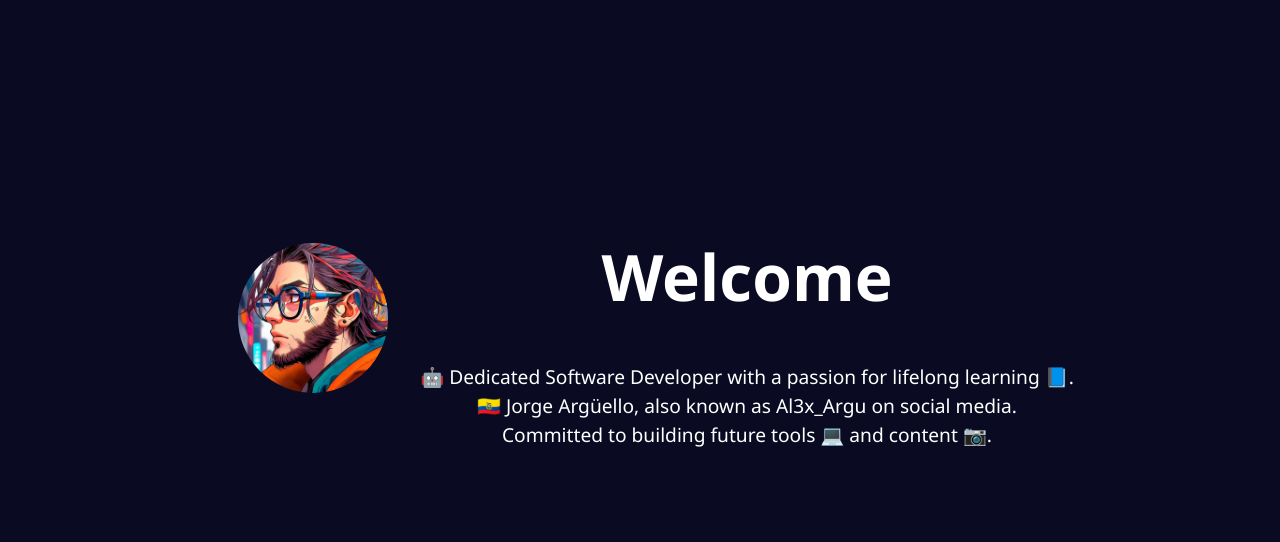
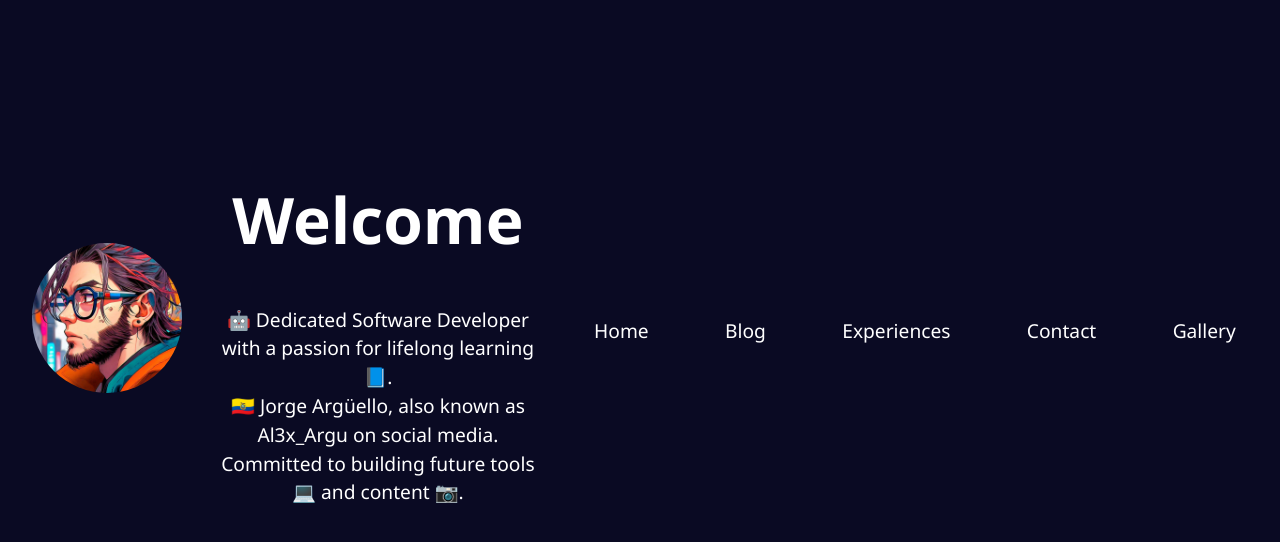
Before and after one commit to JorgeArguello1999/JorgeArguello1999, a Flask app: page / in a window 1280 px wide. Shown: the top 542 px of the page. Run offline with Flask 3, Linux system fonts and the light colour scheme.

Commit message:
work: Styles and layout configs

```diff
--- a/app/static/style.css
+++ b/app/static/style.css
@@ -43,3 +43,30 @@ p {
     font-weight: 300;
     color: #ffd700;
 }
+
+.navbar {
+    display: flex;
+    justify-content: center;
+    background-color: #0a0a23;
+    padding: 10px;
+    margin-top: 20px;
+}
+
+.navbar a {
+    color: #ffffff;
+    text-decoration: none;
+    margin: 0 15px;
+    font-size: 1.2em;
+    align-items: center;
+    padding: 1em;
+}
+
+.navbar a:hover{
+    background-color: white;
+    color: black;
+}
+
+.navbar a::before {
+    content: attr(data-icon);
+    margin-right: 8px;
+}
--- a/app/templates/layout.html
+++ b/app/templates/layout.html
@@ -17,7 +17,7 @@
         </div>
     </div>
 
-    <!-- This block will be used to insert other sections dynamically -->
+    <!-- Main Content -->
     <div class="container">
         <h1>Welcome</h1>
         <p>🤖 Dedicated Software Developer with a passion for lifelong learning 📘.</p>
@@ -25,5 +25,19 @@
         <p>Committed to building future tools 💻 and content 📷.</p>
     </div>
 
+    <!-- Navigation Bar -->
+    <div class="navbar">
+        <a href="#home">Home</a>
+        <a href="#blog">Blog</a>
+        <a href="#experiences">Experiences</a>
+        <a href="#contact">Contact</a>
+        <a href="#gallery">Gallery</a>
+    </div>
+
+    <div class="content">
+        {% block content %}
+        {% endblock %}
+    </div>
+
 </body>
 </html>
```
